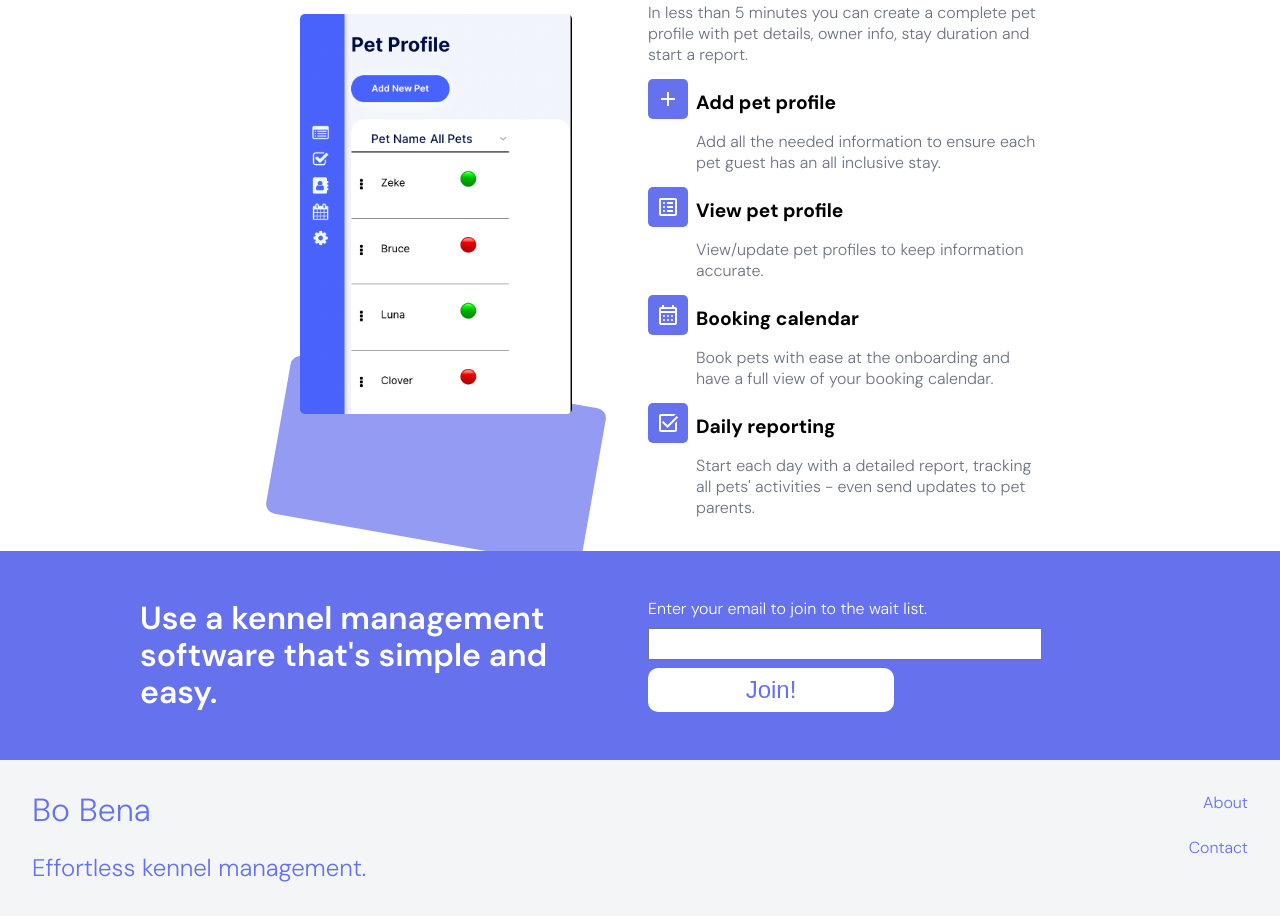
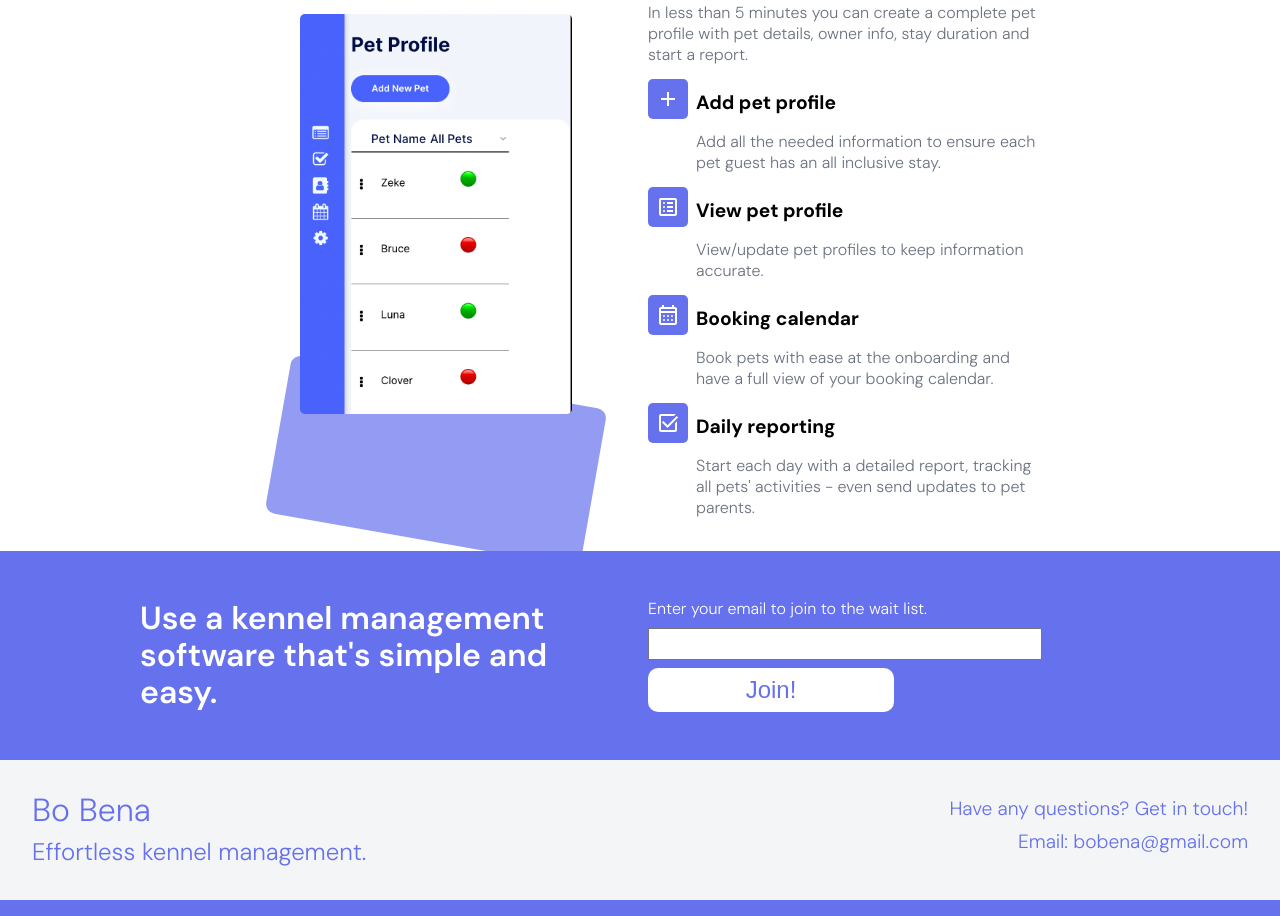
Before and after one commit to theCj76/BoBena, a website with bundled scripts: page public/index.html in a window 1280 px wide. Shown: the part 1539-2455 px from the top of the page. Built offline with nearby package versions, Linux system fonts and the light colour scheme.

Commit message:
Fixing footer

```diff
--- a/public/CSS/homepage/footer.css
+++ b/public/CSS/homepage/footer.css
@@ -13,7 +13,7 @@ footer .foot {
 footer .foot .logo-footer h3 {
     color: #6671ee;
     font-size: 2rem;
-    padding-bottom: 1.5rem;
+    padding-bottom: 0.5rem;
 }
 
 footer .foot .logo-footer p {
@@ -27,13 +27,10 @@ footer .foot .links {
 
 footer .foot .links p {
     color: #6671ee;
-    padding-bottom: 1.5rem;
+    padding-bottom: 0.5rem;
+    font-size: 1.2rem
 }
 
-footer .foot .links p:hover {
-    cursor: pointer;
-    font-weight: 500;
-}
 
 @media (min-width: 900px) {
     /* mobile-first approach */
--- a/public/index.html
+++ b/public/index.html
@@ -186,8 +186,8 @@
       <p>Effortless kennel management.</p>
     </div>
       <div class="links">
-      <p>About</p>
-      <p>Contact</p>
+      <p>Have any questions? Get in touch!</p>
+      <p>Email: bobena@gmail.com</p>
     </div>
   </div>
 </footer>
```
